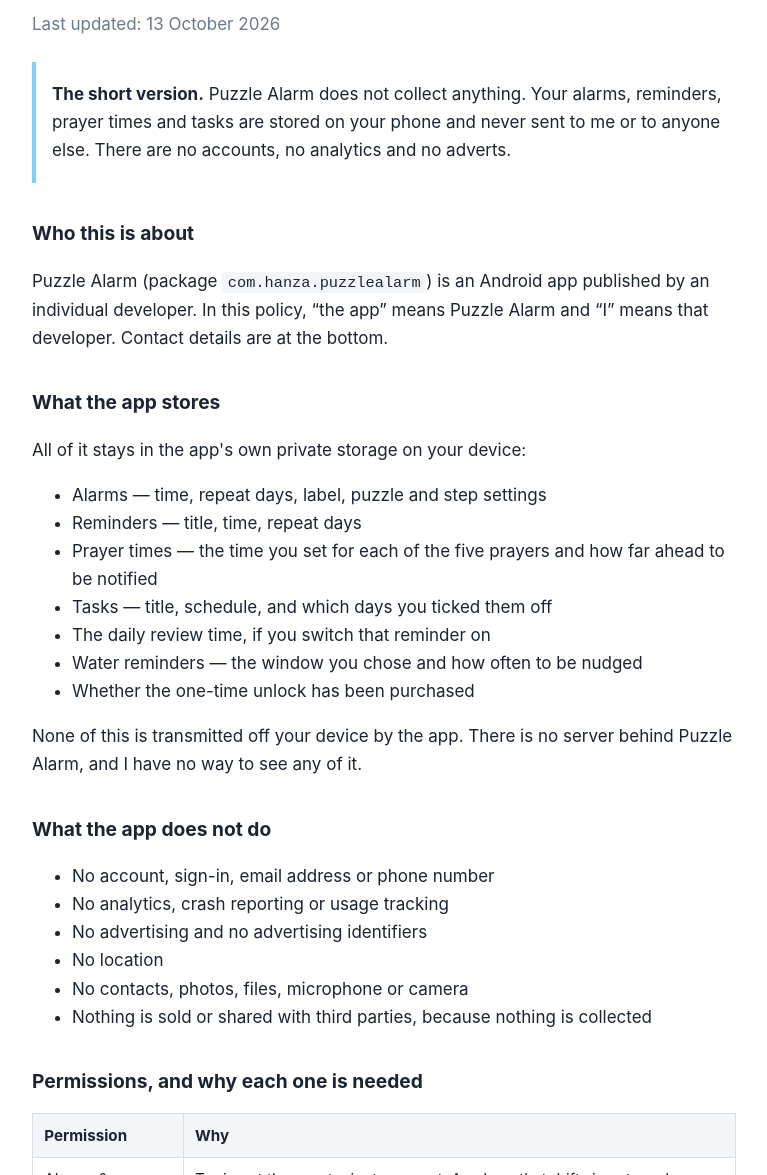
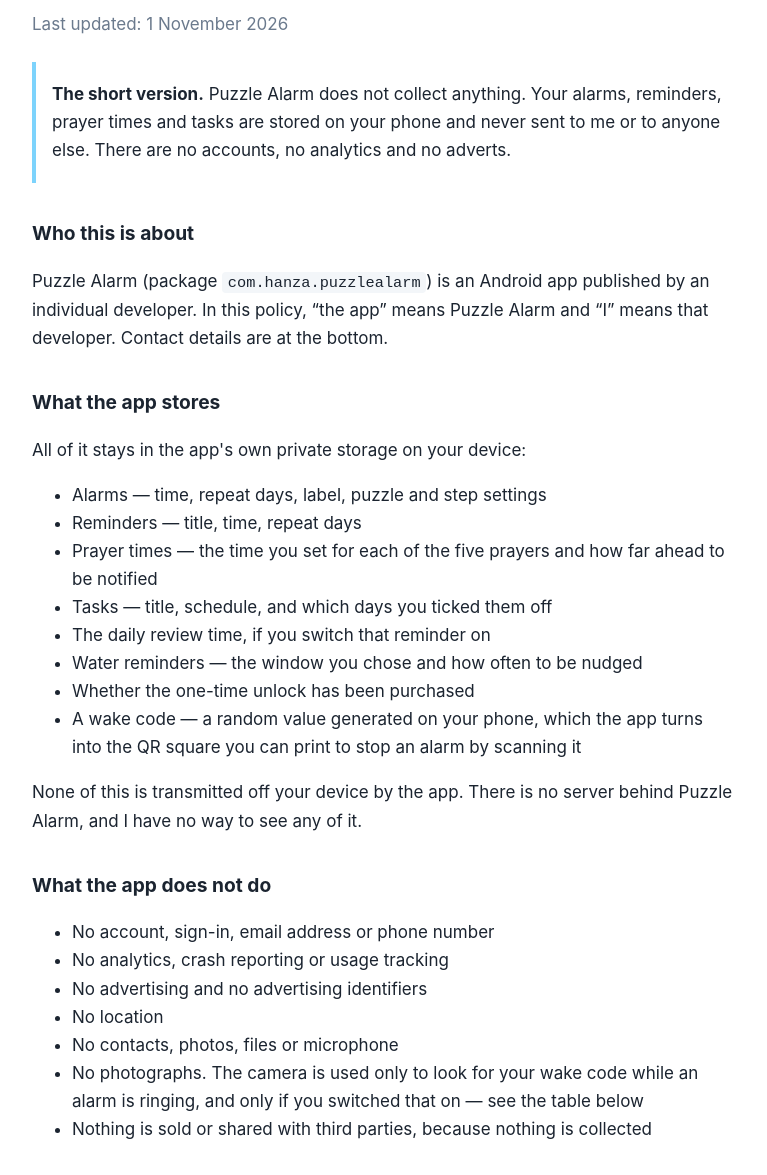
Before and after one commit to Hanzalarasool/puzzle-alarm-privacy, a plain HTML site: page index.html in a window 1280 px wide. Shown: the part 105-1280 px from the top of the page, without its empty margins (256-1023 px from the left). Drawn offline with Linux system fonts and the light colour scheme.

Commit message:
Update privacy policy last updated date and content

```diff
--- a/index.html
+++ b/index.html
@@ -30,7 +30,7 @@
 <body>
 
 <h1>Privacy Policy — Puzzle Alarm</h1>
-<p class="sub">Last updated: 13 October 2026</p>
+<p class="sub">Last updated: 1 November 2026</p>
 
 <div class="box">
   <p><strong>The short version.</strong> Puzzle Alarm does not collect anything. Your
@@ -55,6 +55,8 @@
   <li>The daily review time, if you switch that reminder on</li>
   <li>Water reminders — the window you chose and how often to be nudged</li>
   <li>Whether the one-time unlock has been purchased</li>
+  <li>A wake code — a random value generated on your phone, which the app turns
+      into the QR square you can print to stop an alarm by scanning it</li>
 </ul>
 <p>
   None of this is transmitted off your device by the app. There is no server behind
@@ -67,7 +69,9 @@
   <li>No analytics, crash reporting or usage tracking</li>
   <li>No advertising and no advertising identifiers</li>
   <li>No location</li>
-  <li>No contacts, photos, files, microphone or camera</li>
+  <li>No contacts, photos, files or microphone</li>
+  <li>No photographs. The camera is used only to look for your wake code while an
+      alarm is ringing, and only if you switched that on — see the table below</li>
   <li>Nothing is sold or shared with third parties, because nothing is collected</li>
 </ul>
 
@@ -82,6 +86,10 @@
   <tr><td>Run at startup</td><td>Android forgets scheduled alarms when the phone restarts, so the app re-arms them on boot.</td></tr>
   <tr><td>Physical activity (optional)</td><td>Only used for the “walk a number of steps to stop the alarm” option. Steps are counted on the device while the alarm is ringing, used to compare against your target, and never stored or sent anywhere. Decline it and the app falls back to the accelerometer; the rest of the app works regardless.</td></tr>
   <tr><td>Ignore battery optimisation (optional)</td><td>Offered, not required. Without it Android may delay an alarm by several minutes.</td></tr>
+  <tr><td>Camera (optional)</td><td>Only for the “scan a code to stop” option, and only
+      while an alarm is actually ringing. Each frame is examined on the device for your
+      wake code and then discarded — nothing is photographed, recorded, saved or sent.
+      Decline it and the alarm falls back to the puzzle, so it can still be stopped.</td></tr>
   <tr><td>Internet &amp; network state</td><td>Not used by the app itself. These come from Google Play Billing, which needs them to verify a purchase.</td></tr>
 </table>
 
```
